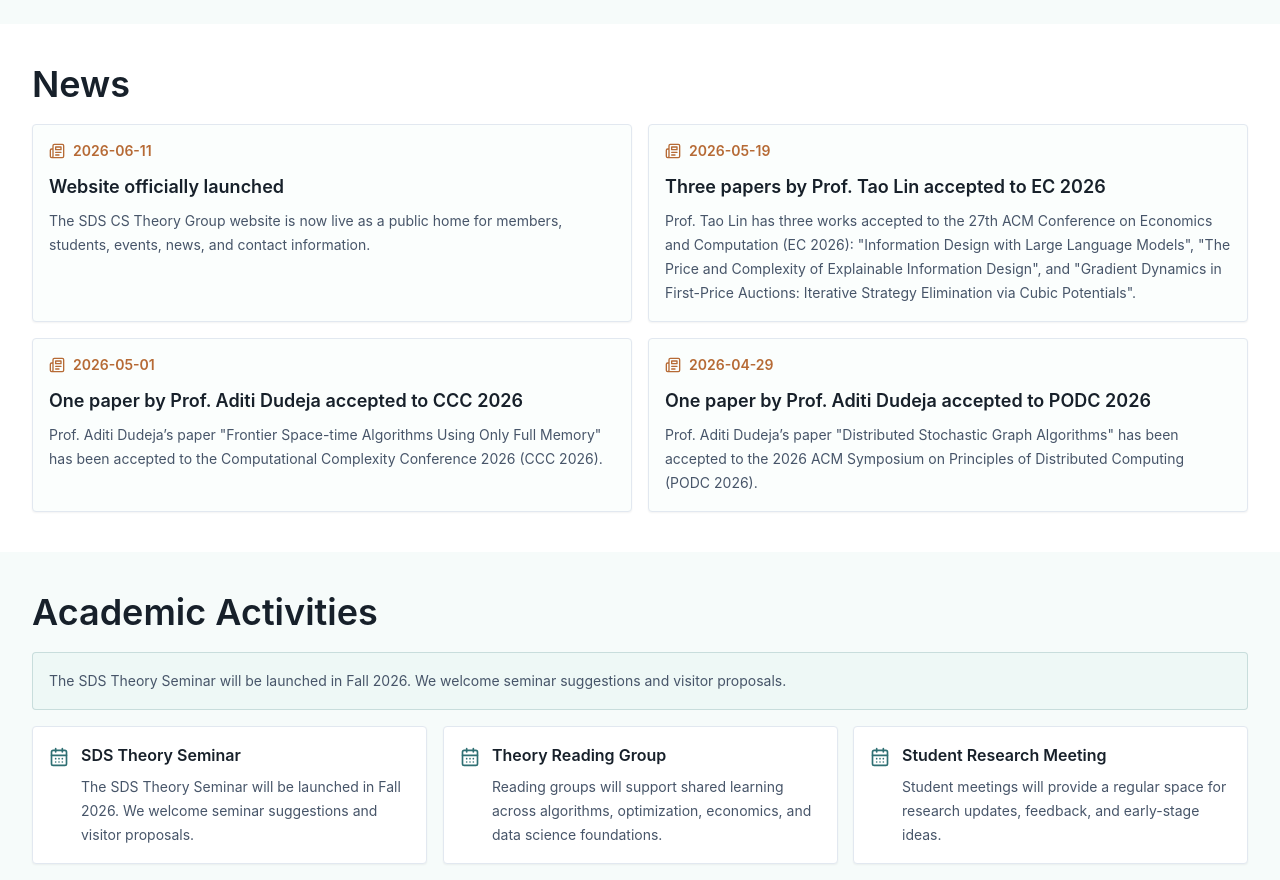
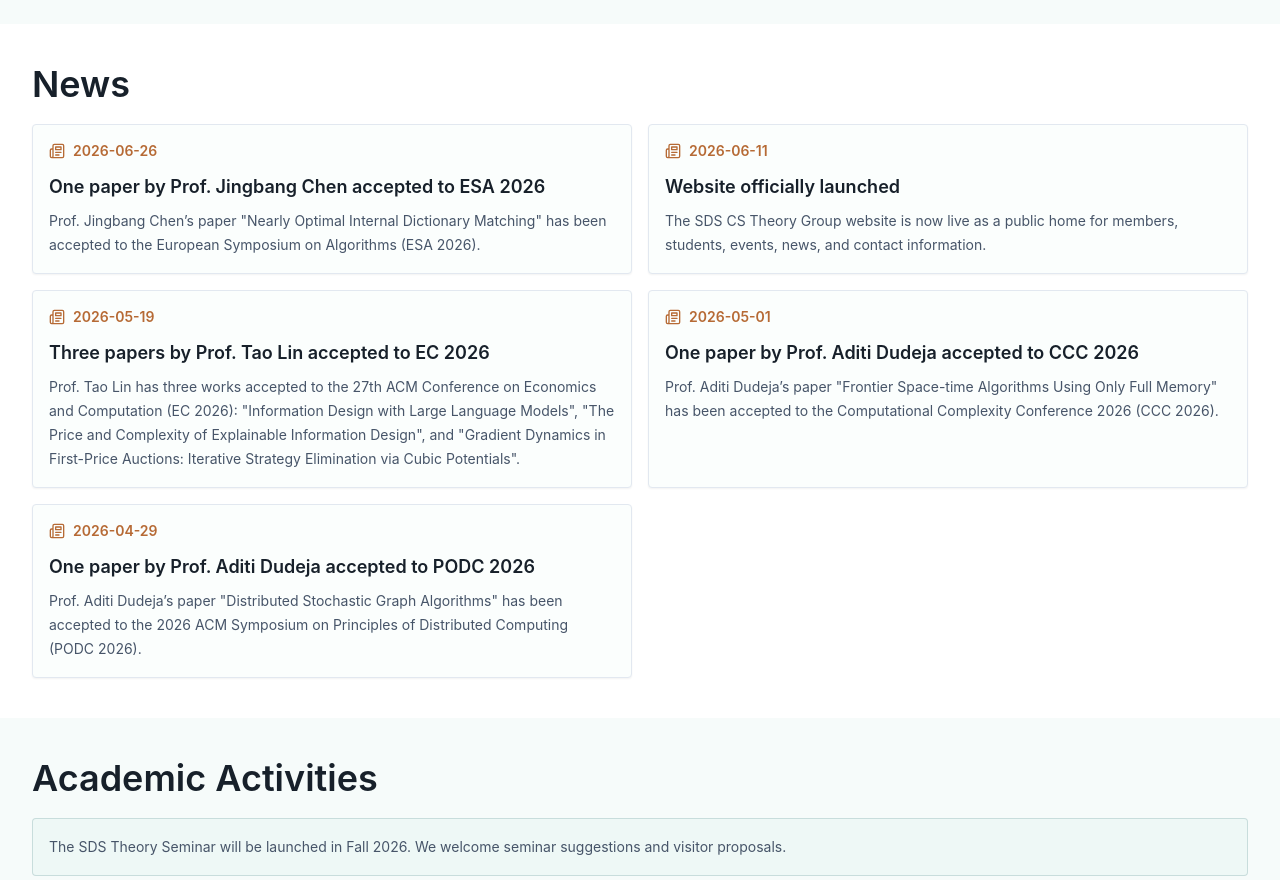
Before and after one commit to sds-theory/sds-theory.github.io, a React (Vite) app: page / in a window 1280 px wide. Shown: the part 1680-2560 px from the top of the page. Built offline with nearby package versions, Linux system fonts and the light colour scheme.

Commit message:
Add ESA 2026 news item

```diff
--- a/src/data/site.ts
+++ b/src/data/site.ts
@@ -715,6 +715,17 @@ export const eventTracks: CollaborationItem[] = [
 
 export const news: NewsItem[] = [
   {
+    date: '2026-06-26',
+    title: {
+      en: 'One paper by Prof. Jingbang Chen accepted to ESA 2026',
+      zh: '陈靖邦教授一篇论文被 ESA 2026 录用',
+    },
+    summary: {
+      en: 'Prof. Jingbang Chen’s paper "Nearly Optimal Internal Dictionary Matching" has been accepted to the European Symposium on Algorithms (ESA 2026).',
+      zh: '陈靖邦教授一篇论文《Nearly Optimal Internal Dictionary Matching》被 European Symposium on Algorithms (ESA 2026) 录用。',
+    },
+  },
+  {
     date: '2026-06-11',
     title: { en: 'Website officially launched', zh: '网站正式上线' },
     summary: {
```
